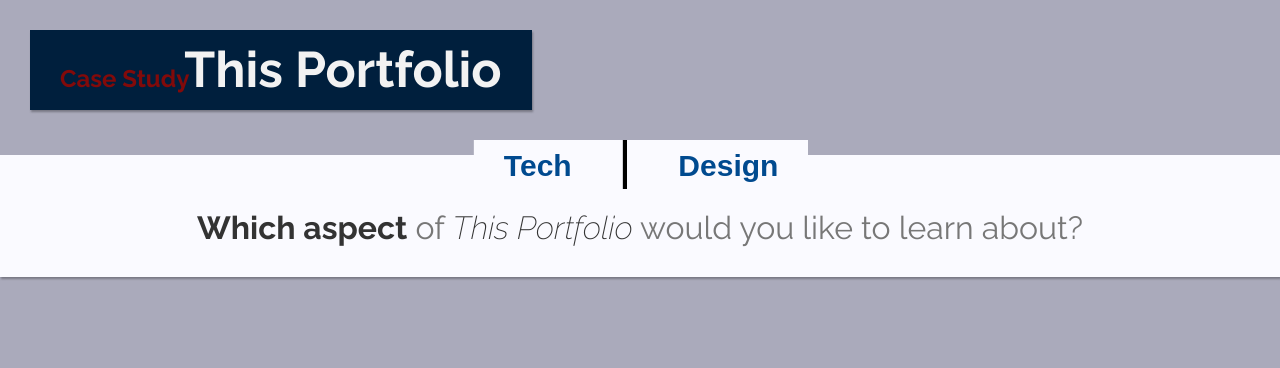
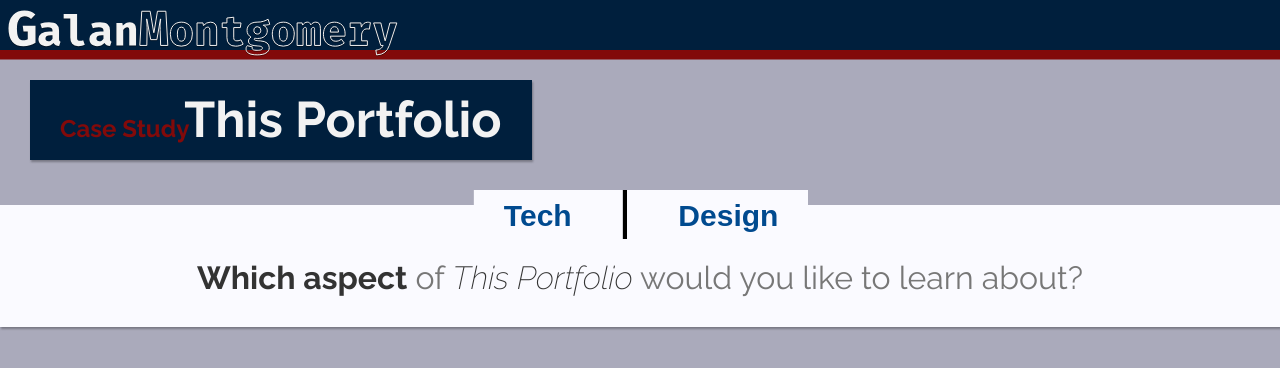
Before and after one commit to GalanCM/Portfolio, a Vue app: page /case_studies/portfolio in a window 1280 px wide. Shown: the top 368 px of the page. Built offline with nearby package versions, Linux system fonts and the light colour scheme.

Commit message:
Add nav to all pages.

```diff
--- a/src/App.vue
+++ b/src/App.vue
@@ -1,9 +1,25 @@
 <template>
   <div id="app">
+    <nav-bar v-model=" show_titles "></nav-bar>
     <router-view/>
   </div>
 </template>
 
 <style lang="less">
-  @import "./base.less";
+@import "./base.less";
 </style>
+
+<script lang="ts">
+import Vue from "vue";
+import NavBar from "@/components/nav_bar.vue";
+
+export default Vue.extend({
+  components: {
+    NavBar
+  },
+
+  data() {
+    return { show_titles: true }; //localStorage.getItem("intro", "false");
+  }
+});
+</script>
--- a/src/components/about.vue
+++ b/src/components/about.vue
@@ -12,7 +12,6 @@
 
 <style lang="less" scoped>
 .about {
-  margin-top: 50px;
   background-color: #000a14;
   max-width: 100%;
   padding: 50px 80px;
--- a/src/components/nav_bar.vue
+++ b/src/components/nav_bar.vue
@@ -1,12 +1,12 @@
 <template>
-  <div class="nav-wrapper" @click=" scrollComplete " :style=" show_titles ? 'cursor: pointer;' : 'height: fit-content;' ">
+  <div class="nav-wrapper" @click=" scrollComplete " :style=" show_titles ? 'cursor: pointer;' : 'height: ' + styles.navHeight + 'px;' ">
     <nav class="nav" ref="nav"
-      :style=" show_titles ? '' : 'transform: translateY(calc(-50vh + ' + styles.navHeight + 'px)); position: absolute;' ">
+      :style=" show_titles ? '' : 'transform: translateY(calc(-50vh + ' + styles.navHeight + 'px));' ">
         <img class="name" src="../assets/header.svg" ref="name"
         :style=" show_titles ? '' : 'transform: scale(' + styles.logoScale + ')' "/>
     </nav>
     <div class="line" ref="line"
-      :style=" show_titles ? '' : 'transform: translateY(calc(-50vh + ' + styles.navHeight + 'px)) scaleY(0.5); position: absolute;' "></div>
+      :style=" show_titles ? '' : 'transform: translateY(calc(-50vh + ' + styles.navHeight + 'px)) scaleY(0.5);' "></div>
     <div class="bottom" ref="bottom" v-if="show_titles === true">
       <div class="titles" ref="titles">
         <div class="web">Web UX Engineer</div>
@@ -128,8 +128,6 @@ import { setTimeout } from "timers";
 export default Vue.extend({
   data() {
     return {
-      // show_titles: true,
-
       styles: {
         navHeight: 50,
         logoScale: 1,
--- a/src/views/Index.vue
+++ b/src/views/Index.vue
@@ -1,6 +1,5 @@
 <template>
   <div>
-    <nav-bar v-model=" show_titles "></nav-bar>
     <div v-if=" !show_titles ">
       <about></about>
       <portfolio></portfolio>
@@ -10,18 +9,11 @@
 
 <script lang="ts">
 import { Component, Vue } from "vue-property-decorator";
-import NavBar from "@/components/nav_bar.vue";
 import Portfolio from "@/components/portfolio.vue";
 import About from "@/components/about.vue";
 
 @Component({
-  components: { NavBar, Portfolio, About }
+  components: { Portfolio, About }
 })
-export default class Index extends Vue {
-  show_titles: boolean = true; //localStorage.getItem("intro", "false");
-
-  close_intro(): void {
-    localStorage.setItem("intro", "false");
-  }
-}
+export default class Index extends Vue {}
 </script>
```
